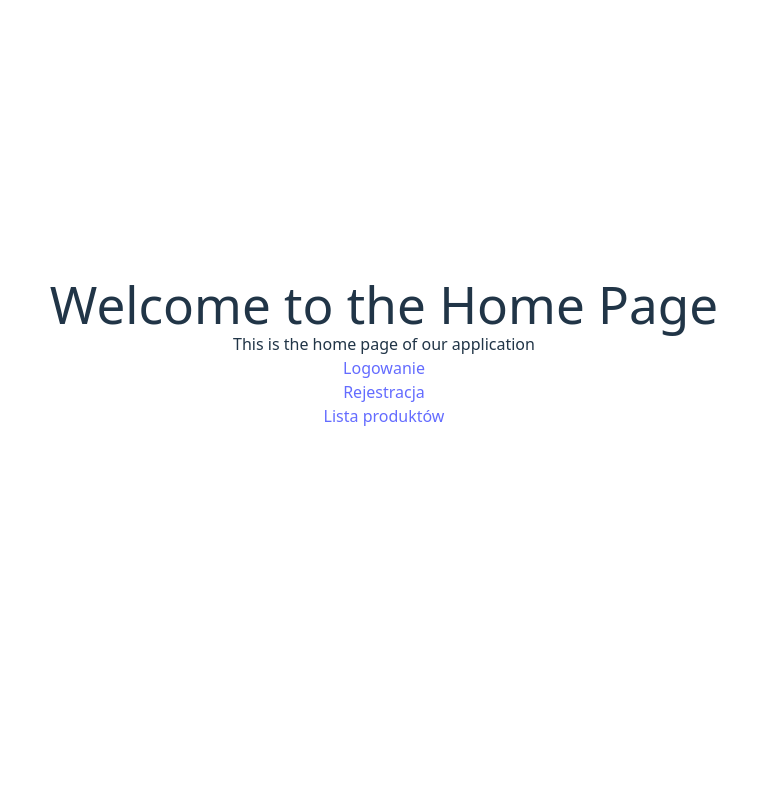
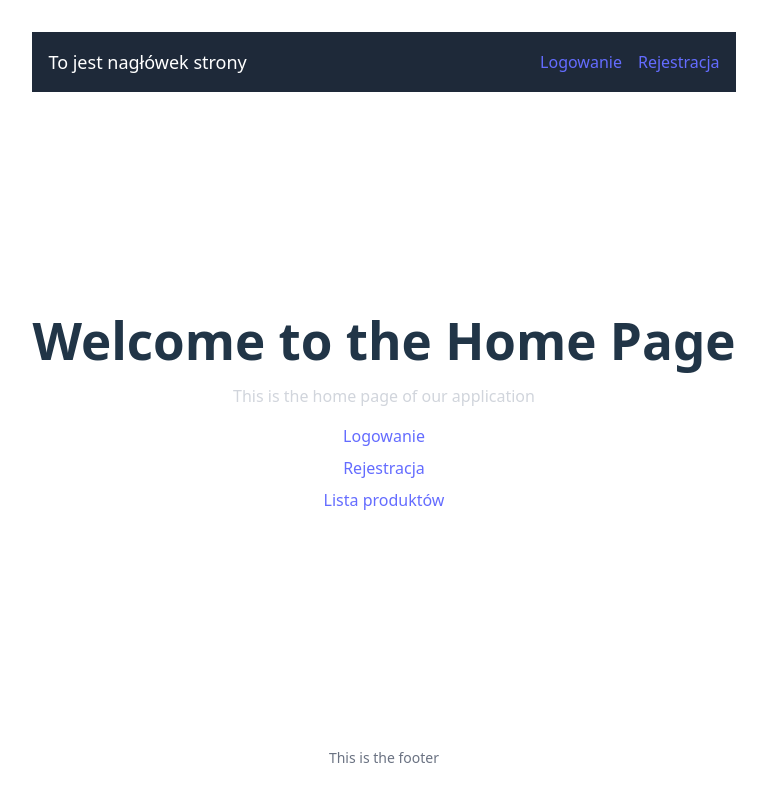
Before and after one commit to KSzpera/React-sklep, a React (Vite) app: page / in a window 1280 px wide. Shown: the top 802 px of the page, without its empty margins (256-1023 px from the left). Built offline with nearby package versions, Linux system fonts and the light colour scheme.

Commit message:
Infinity loops po zalogowaniu

```diff
--- a/src/App.jsx
+++ b/src/App.jsx
@@ -1,11 +1,13 @@
 import { useState } from "react";
-import { Routes, Route } from "react-router-dom";
+import { Routes, Route, Navigate } from "react-router-dom";
 import "./App.css";
 import HomePage from "./routes/Home";
 import LoginPage from "./routes/Login";
 import RegisterPage from "./routes/Register";
 import ProductsPage from "./routes/Products";
 import ProductDetailsPage from "./routes/ProductDetails";
+import { useAuth } from "./hooks/useAuth";
+import MainLayout from "./layouts/MainLayout";
 // import Header from "./components/Header";
 // import ProductList from "./components/product/ProductList";
 // import LoginForm from "./components/forms/LoginForm";
@@ -18,6 +20,14 @@ const mockUser = {
 
 function App() {
   const [count, setCount] = useState(0);
+  const { user, loading } = useAuth();
+  const LoginNavigation = () => {
+    return <Navigate to="/login" replace />;
+  };
+
+  if (loading) {
+    return null; // albo <div>Ładowanie...</div>
+  }
 
   return (
     // <div style={{ display: "flex", flexDirection: "column" }}>
@@ -28,11 +38,19 @@ function App() {
     //   <ProductForm />
     // </div>
     <Routes>
-      <Route path="/" element={<HomePage />} />
+      <Route path="/" element={<MainLayout />}>
+        <Route index element={<HomePage />} />
+        <Route
+          path="/products"
+          element={user ? <ProductsPage /> : <LoginNavigation />}
+        />
+        <Route
+          path="/products/:id"
+          element={user ? <ProductDetailsPage /> : <LoginNavigation />}
+        />
+      </Route>
       <Route path="/login" element={<LoginPage />} />
       <Route path="/register" element={<RegisterPage />} />
-      <Route path="/products" element={<ProductsPage />} />
-      <Route path="/products/:id" element={<ProductDetailsPage />} />
     </Routes>
   );
 }
--- a/src/components/forms/LoginForm.jsx
+++ b/src/components/forms/LoginForm.jsx
@@ -41,7 +41,7 @@ export default function LoginForm({ fromRegister = false }) {
         setSuccess(true);
         reset();
         localStorage.setItem("authToken", response.data.token);
-        navigate("/products");
+        window.location.reload(); // 🔁 odśwież stronę = useAuth wykryje token
       }
       setIsFormSubmitting(false);
     } catch (e) {
--- a/src/hooks/useAuth.js
+++ b/src/hooks/useAuth.js
@@ -2,13 +2,15 @@ import { useState, useEffect } from "react";
 
 export function useAuth() {
   const [user, setUser] = useState(null);
+  const [loading, setLoading] = useState(true);
 
   useEffect(() => {
     const token = localStorage.getItem("authToken");
     if (token) {
       setUser(token);
     }
+    setLoading(false);
   }, []);
 
-  return { user };
+  return { user, loading };
 }
--- /dev/null
+++ b/src/layouts/MainLayout.jsx
@@ -0,0 +1,43 @@
+import { NavLink, Outlet } from "react-router-dom";
+import { useAuth } from "../hooks/useAuth";
+
+const MainLayout = () => {
+  const { user } = useAuth();
+
+  return (
+    <>
+      <div className="w-full bg-gray-800 text-white p-4 flex justify-between items-center">
+        <div className="text-lg font-medium">To jest nagłówek strony</div>
+        <div className="flex gap-4">
+          {user ? (
+            <>
+              <NavLink to="/" className="hover:underline">
+                Home
+              </NavLink>
+              <NavLink to="/products" className="hover:underline">
+                Produkty
+              </NavLink>
+            </>
+          ) : (
+            <>
+              <NavLink to="/login" className="hover:underline">
+                Logowanie
+              </NavLink>
+              <NavLink to="/register" className="hover:underline">
+                Rejestracja
+              </NavLink>
+            </>
+          )}
+        </div>
+      </div>
+
+      <Outlet />
+
+      <footer className="text-center text-gray-500 text-sm p-4">
+        This is the footer
+      </footer>
+    </>
+  );
+};
+
+export default MainLayout;
--- a/src/routes/Home.jsx
+++ b/src/routes/Home.jsx
@@ -2,12 +2,21 @@ import { Link, NavLink } from "react-router-dom";
 
 const HomePage = () => {
   return (
-    <div className="flex flex-col items-center justify-center min-h-[80vh]">
-      <h1>Welcome to the Home Page</h1>
-      <p>This is the home page of our application</p>
-      <Link to="/login">Logowanie</Link>
-      <NavLink to="/register">Rejestracja</NavLink>
-      <Link to="/products">Lista produktów</Link>
+    <div className="w-full flex flex-col items-center justify-center min-h-[80vh] text-center gap-4">
+      <h1 className="text-3xl font-bold">Welcome to the Home Page</h1>
+      <p className="text-gray-300">This is the home page of our application</p>
+
+      <div className="flex flex-col gap-2">
+        <Link to="/login" className="text-blue-400 hover:underline">
+          Logowanie
+        </Link>
+        <Link to="/register" className="text-blue-400 hover:underline">
+          Rejestracja
+        </Link>
+        <Link to="/products" className="text-blue-400 hover:underline">
+          Lista produktów
+        </Link>
+      </div>
     </div>
   );
 };
--- a/src/routes/Login.jsx
+++ b/src/routes/Login.jsx
@@ -7,13 +7,17 @@ const LoginPage = () => {
   const location = useLocation();
   console.log(location);
   const fromRegister = location?.state?.fromRegister;
-  const { user } = useAuth();
+  const { user, loading } = useAuth();
   const navigate = useNavigate();
   console.log(user);
 
   useEffect(() => {
-    if (user) navigate("/products");
-  }, [user]);
+    if (!loading && user) {
+      navigate("/products");
+    }
+  }, [user, loading]);
+
+  if (loading) return <div>Loading...</div>;
 
   return (
     <>
--- a/src/routes/ProductDetails.jsx
+++ b/src/routes/ProductDetails.jsx
@@ -1,17 +1,8 @@
-import { useParams, useNavigate } from "react-router-dom";
+import { useParams } from "react-router-dom";
 import ProductDetails from "../components/product/ProductDetails";
-import { useEffect } from "react";
-import { useAuth } from "../hooks/useAuth";
 
 function ProductDetailsPage() {
   const { id } = useParams();
-  const { user } = useAuth();
-  const navigate = useNavigate();
-
-  useEffect(() => {
-    if (user);
-    else navigate("/login");
-  }, [user]);
 
   return (
     <>
--- a/src/routes/Products.jsx
+++ b/src/routes/Products.jsx
@@ -1,18 +1,9 @@
 import ProductList from "../components/product/ProductList";
-import { useLocation, useNavigate } from "react-router-dom";
-import { useAuth } from "../hooks/useAuth";
-import { useEffect } from "react";
+import { useLocation } from "react-router-dom";
 
 const ProductsPage = () => {
   const location = useLocation();
   const fromLogin = location?.state?.fromLogin;
-  const { user } = useAuth();
-  const navigate = useNavigate();
-
-   useEffect(() => {
-      if (user);
-      else navigate("/login")
-    }, [user]);
 
   return (
     <>
```
